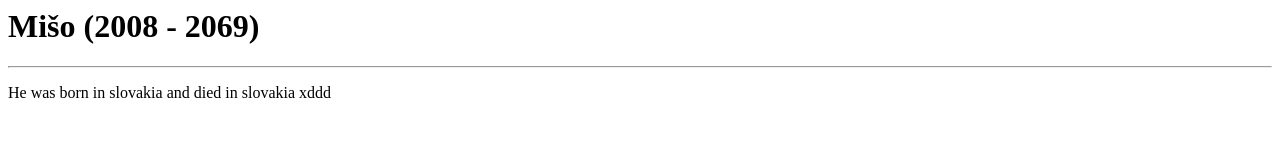
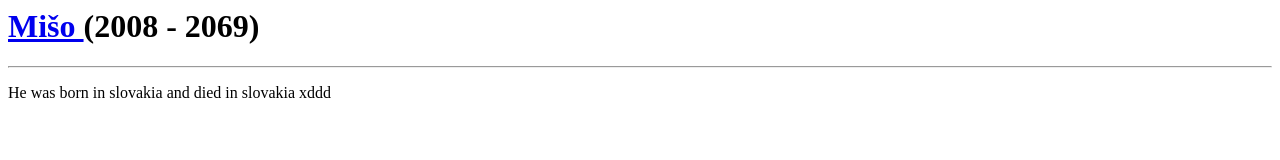
Before and after one commit to DamienSobota/SkinWing, a plain HTML site: page index.html in a window 1280 px wide. Drawn offline with Linux system fonts and the light colour scheme.

Commit message:
Add files via upload

```diff
--- a/index.html
+++ b/index.html
@@ -3,10 +3,21 @@
 <html>
 
 <head>
-    <title>Mišúv životopis</title>
+    <title>
+
+        Mišúv životopis</title>
+
 </head>
 <body>
-    <h1>Mišo (2008 - 2069)</h1>
+    <h1>
+
+        <a href="https://cs.wikipedia.org/wiki/Autismus">
+            Mišo
+        </a>
+
+        (2008 - 2069)
+    </h1>
+
     <hr>
     <p> He was born in slovakia and died in slovakia xddd
 </body>
```
